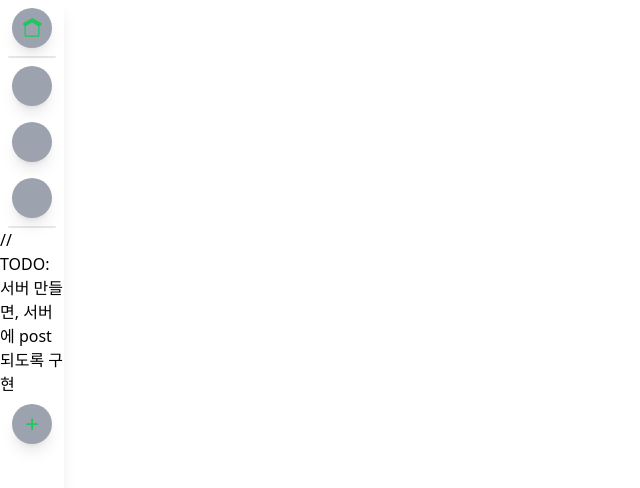
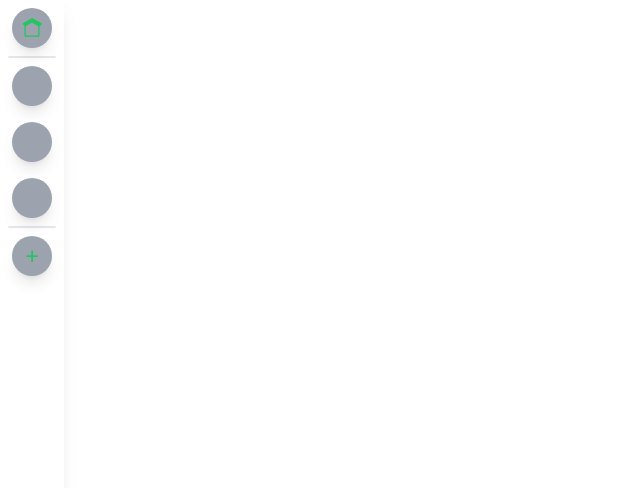
Before and after one commit to KakaoTech-14-All-in-one-move/AIM-14-FE, a React (Vite) app: page / in a window 1280 px wide. Shown: the top 488 px of the page, without its empty margins (0-640 px from the left). Built offline with nearby package versions, Linux system fonts and the light colour scheme.

Commit message:
AIM-18 refactor: anntation

```diff
--- a/src/components/Sidebar/index.tsx
+++ b/src/components/Sidebar/index.tsx
@@ -16,7 +16,7 @@ const Sidebar: React.FC = () => {
                 <SidebarIcon key={index} text={server} />
             ))}
             <Divider />
-            // TODO: 서버 만들면, 서버에 post 되도록 구현
+            {/* TODO: 서버 만들면, 서버에 post 되도록 구현 */}
             <SidebarIcon
                 icon={<span className="text-2xl">+</span>}
                 text="서버 추가"
```
